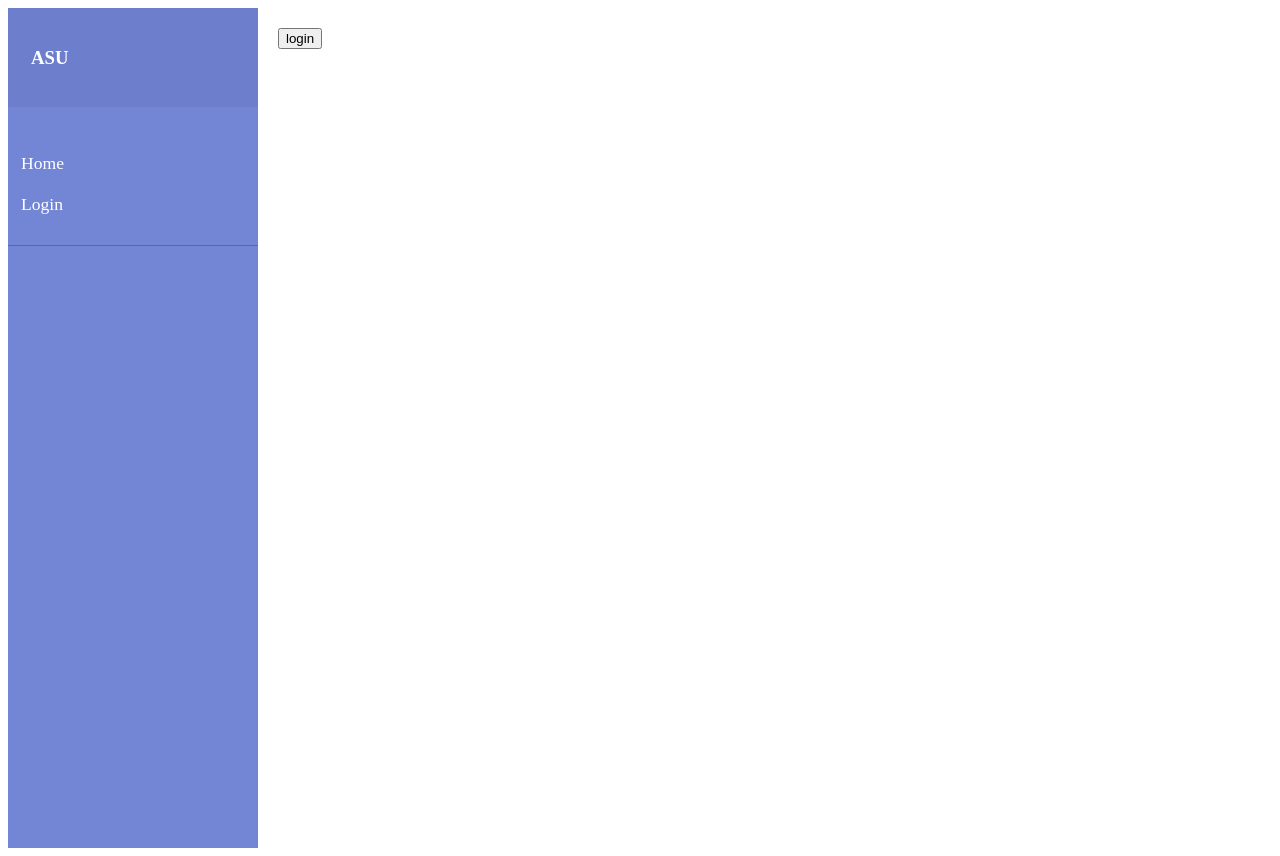
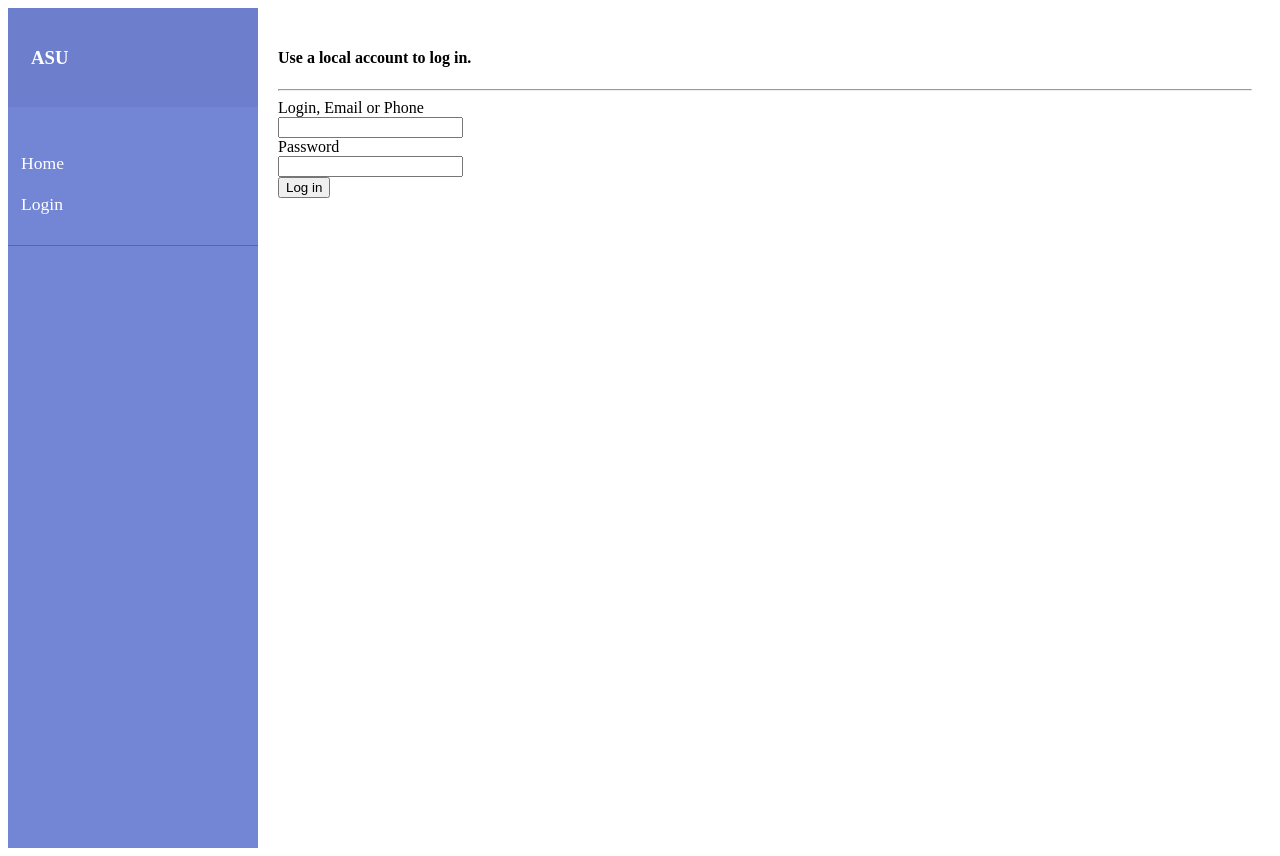
Before and after one commit to pobochniy/asu.web, a React (Create React App) app in the folder web/: page /login in a window 1280 px wide. Built offline with nearby package versions, Linux system fonts and the light colour scheme.

Commit message:
login form

```diff
--- a/web/package.json
+++ b/web/package.json
@@ -13,6 +13,7 @@
     "@types/react-dom": "^18.0.5",
     "react": "^18.1.0",
     "react-dom": "^18.1.0",
+    "react-hook-form": "^7.32.0",
     "react-router-dom": "^6.3.0",
     "react-scripts": "5.0.1",
     "typescript": "^4.7.3",
--- a/web/src/auth/login/login.component.tsx
+++ b/web/src/auth/login/login.component.tsx
@@ -1,30 +1,49 @@
 import { useContext } from "react";
+import { useForm } from "react-hook-form";
 import { useNavigate } from "react-router-dom";
 import { UserContext, ApiContext } from "../../shared/contexts/global.context";
-import UserModel from "../../shared/models/user.model";
+import LoginForm from "./login.form";
 
 function LoginComponent() {
-  const service = useContext(ApiContext).authApi;
+  const api = useContext(ApiContext).authApi;
   const userService = useContext(UserContext);
-  let navigate = useNavigate();
-
-  async function onSubmit() {
-    try {
-      //if (this.loginForm.valid) {
-      const usr = await service.login({ login: "Jeer", password: "123" });
-      userService.User = new UserModel(usr);
-      //this.chatService.connectionWebSocket();
-      navigate('/');
-      //}
-    } catch (Exception) {
-      alert("не подходит");
-    }
-  }
+  const hookForm = useForm();
+  const form = new LoginForm(hookForm, api, userService, useNavigate());
 
   return (
-    <div>
-      <button onClick={onSubmit}>login</button>
-      {userService.User && <p>Hi, {userService.User.shortName}</p>}
+    <div className="col-md-offset-3 col-md-6">
+      <form className="form-horizontal" onSubmit={form.handleSubmit}>
+        <h4>Use a local account to log in.</h4>
+        <hr />
+
+        <div className="form-group row">
+          <label className="col-md-2 control-label" htmlFor="login">
+            Login, Email or Phone
+          </label>
+          {
+            <div className="col-md-10">
+              <input className="form-control" {...form.login} />
+            </div>
+          }
+        </div>
+
+        <div className="form-group row">
+          <label className="col-md-2 control-label" htmlFor="password">
+            Password
+          </label>
+          {
+            <div className="col-md-10">
+              <input className="form-control" {...form.password} />
+            </div>
+          }
+        </div>
+
+        <div className="form-group row">
+          <div className="col-md-offset-2 col-md-10">
+            <button className="btn btn-primary">Log in</button>
+          </div>
+        </div>
+      </form>
     </div>
   );
 }
--- /dev/null
+++ b/web/src/auth/login/login.form.ts
@@ -0,0 +1,35 @@
+import { NavigateFunction } from "react-router-dom";
+import AuthApiService from "../../shared/api/auth-api.service";
+import UserModel from "../../shared/models/user.model";
+import UserService from "../../shared/services/user.service";
+
+class LoginForm {
+  public login: any;
+  public password: any;
+  public handleSubmit: any;
+
+  constructor(
+    private form: any, // TODO : типы
+    private api: AuthApiService,
+    private userService: UserService,
+    private navigate: NavigateFunction
+  ) {
+    console.log("hello"); // TODO : 2 раза
+    const { register, handleSubmit } = form;
+    this.login = register("login");
+    this.password = register("password", { required: true, minLength: 2 });
+    this.handleSubmit = handleSubmit(this.#onSubmit);
+  }
+
+  #onSubmit = async (data: any) => {
+    try {
+      const usr = await this.api.login(data);
+      this.userService.User = new UserModel(usr);
+      this.navigate("/"); // TODO : это должно быть тут или выше?
+    } catch (Exception) {
+      alert("не подходит");
+    }
+  };
+}
+
+export default LoginForm;
--- a/web/src/shared/api-base/base-api.service.ts
+++ b/web/src/shared/api-base/base-api.service.ts
@@ -2,7 +2,7 @@ export abstract class BaseApiService {
   private baseUrl;
 
   constructor(public apiName: string) {
-    this.baseUrl = `//api/${apiName}/`;
+    this.baseUrl = `api/${apiName}/`;
   }
 
   public async get<T>(url: string) {
```
Also changed, not shown: 1 other file (tests, documents, lock files or other folders).
